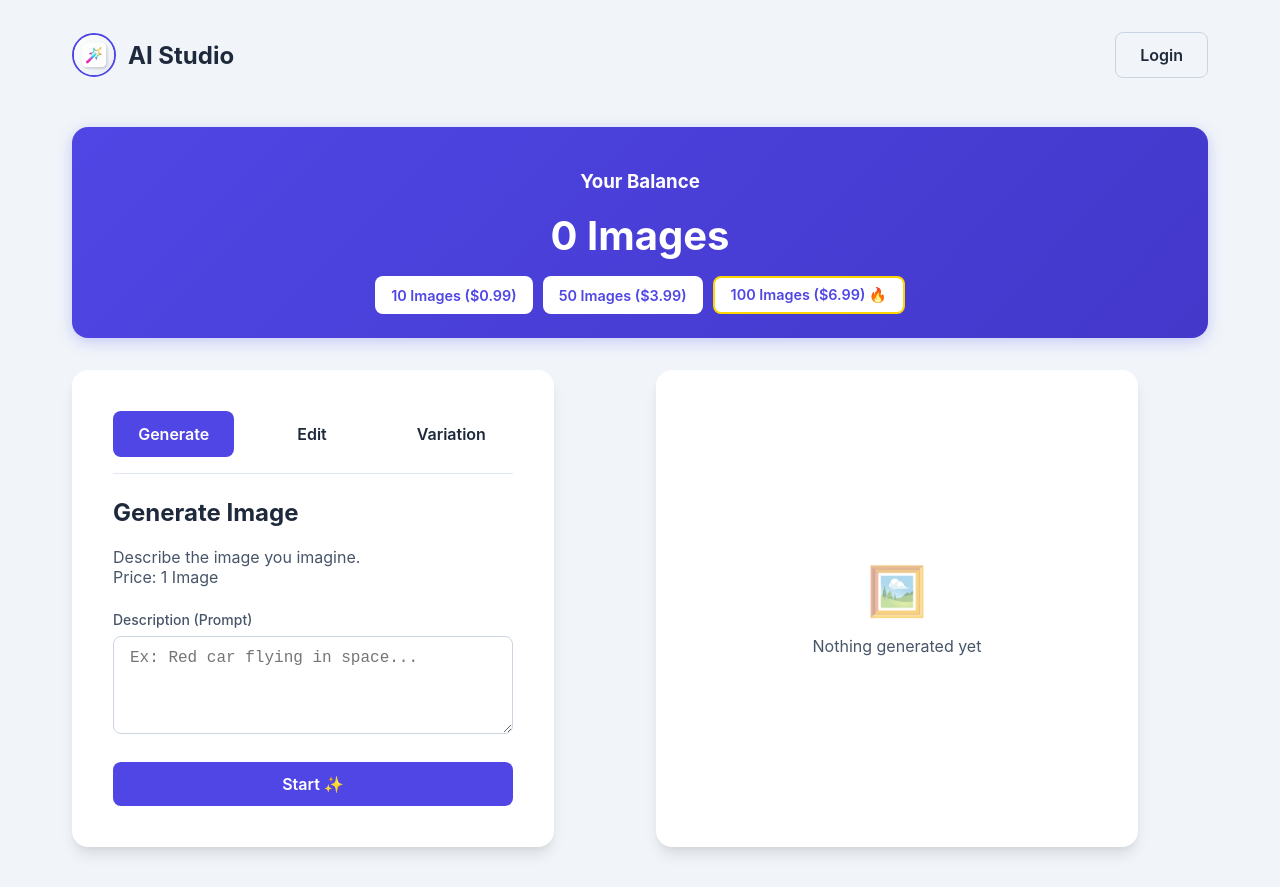
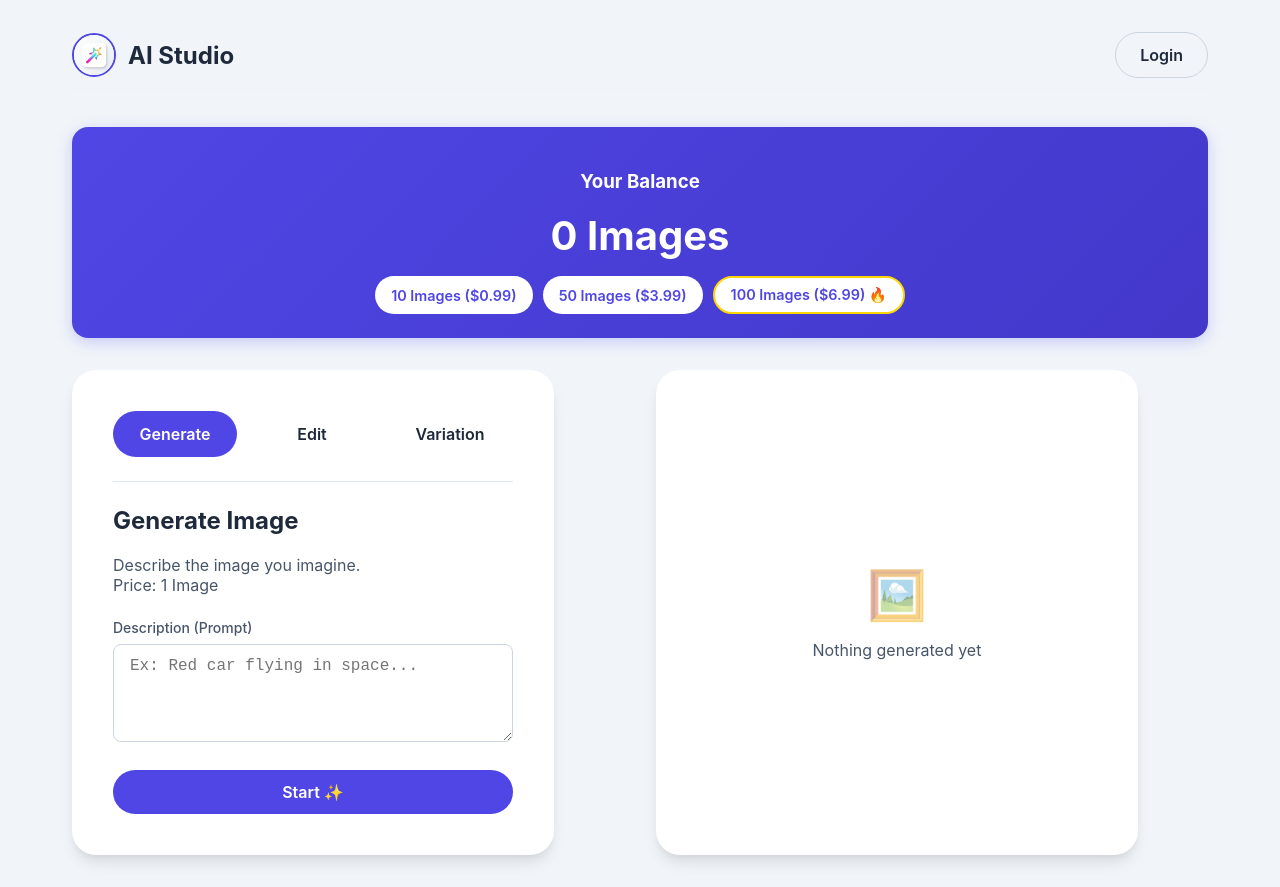
Before and after one commit to Ali-Agayev/ai-studio-app, a React (Vite) app in the folder frontend/: page / in a window 1280 px wide. Built offline with nearby package versions, Linux system fonts and the light colour scheme; no server answers.

Commit message:
Applied circular/pill-shaped styling to buttons and badges for UI consistency

```diff
--- a/frontend/src/index.css
+++ b/frontend/src/index.css
@@ -47,7 +47,7 @@ button {
 .card {
   background-color: var(--bg-secondary);
   padding: 2.5rem;
-  border-radius: 1rem;
+  border-radius: 1.5rem;
   box-shadow: 0 10px 15px -3px rgba(0, 0, 0, 0.1), 0 4px 6px -2px rgba(0, 0, 0, 0.05);
   width: 100%;
   max-width: 400px;
@@ -91,7 +91,8 @@ button {
   background-color: var(--accent-primary);
   color: white;
   border: none;
-  border-radius: 0.5rem;
+  border-radius: 999px;
+  /* Pill shape */
   font-weight: 600;
   font-size: 1rem;
 }
--- a/frontend/src/pages/Dashboard.jsx
+++ b/frontend/src/pages/Dashboard.jsx
@@ -169,7 +169,7 @@ const Dashboard = () => {
                             <div className="account-badge" style={{
                                 backgroundColor: 'rgba(59, 130, 246, 0.1)',
                                 padding: '8px 15px',
-                                borderRadius: '12px',
+                                borderRadius: '50px',
                                 border: '1px solid rgba(59, 130, 246, 0.2)',
                                 display: 'flex',
                                 alignItems: 'center',
@@ -182,9 +182,10 @@ const Dashboard = () => {
                                 backgroundColor: '#f1f5f9',
                                 color: '#475569',
                                 width: 'auto',
-                                padding: '8px 15px',
+                                padding: '8px 25px',
                                 fontSize: '0.9rem',
-                                border: '1px solid #e2e8f0'
+                                border: '1px solid #cbd5e1',
+                                borderRadius: '999px'
                             }}>Logout</button>
                         </div>
                     ) : (
@@ -214,24 +215,24 @@ const Dashboard = () => {
             <div className="grid-cols-2">
                 <div className="card">
                     {/* Mode Switcher */}
-                    <div style={{ display: 'flex', gap: '1rem', marginBottom: '1.5rem', borderBottom: '1px solid #e2e8f0', paddingBottom: '1rem' }}>
+                    <div style={{ display: 'flex', gap: '0.75rem', marginBottom: '1.5rem', borderBottom: '1px solid #e2e8f0', paddingBottom: '1.5rem' }}>
                         <button
                             className={`btn ${mode === 'generate' ? '' : 'btn-outline'}`}
-                            style={{ flex: 1, backgroundColor: mode === 'generate' ? 'var(--accent-primary)' : 'transparent', color: mode === 'generate' ? 'white' : 'var(--text-primary)' }}
+                            style={{ flex: 1, backgroundColor: mode === 'generate' ? 'var(--accent-primary)' : 'transparent', color: mode === 'generate' ? 'white' : 'var(--text-primary)', borderRadius: '999px' }}
                             onClick={() => setMode('generate')}
                         >
                             Generate
                         </button>
                         <button
                             className={`btn ${mode === 'edit' ? '' : 'btn-outline'}`}
-                            style={{ flex: 1, backgroundColor: mode === 'edit' ? 'var(--accent-primary)' : 'transparent', color: mode === 'edit' ? 'white' : 'var(--text-primary)' }}
+                            style={{ flex: 1, backgroundColor: mode === 'edit' ? 'var(--accent-primary)' : 'transparent', color: mode === 'edit' ? 'white' : 'var(--text-primary)', borderRadius: '999px' }}
                             onClick={() => setMode('edit')}
                         >
                             Edit
                         </button>
                         <button
                             className={`btn ${mode === 'variation' ? '' : 'btn-outline'}`}
-                            style={{ flex: 1, backgroundColor: mode === 'variation' ? 'var(--accent-primary)' : 'transparent', color: mode === 'variation' ? 'white' : 'var(--text-primary)' }}
+                            style={{ flex: 1, backgroundColor: mode === 'variation' ? 'var(--accent-primary)' : 'transparent', color: mode === 'variation' ? 'white' : 'var(--text-primary)', borderRadius: '999px' }}
                             onClick={() => setMode('variation')}
                         >
                             Variation
```
